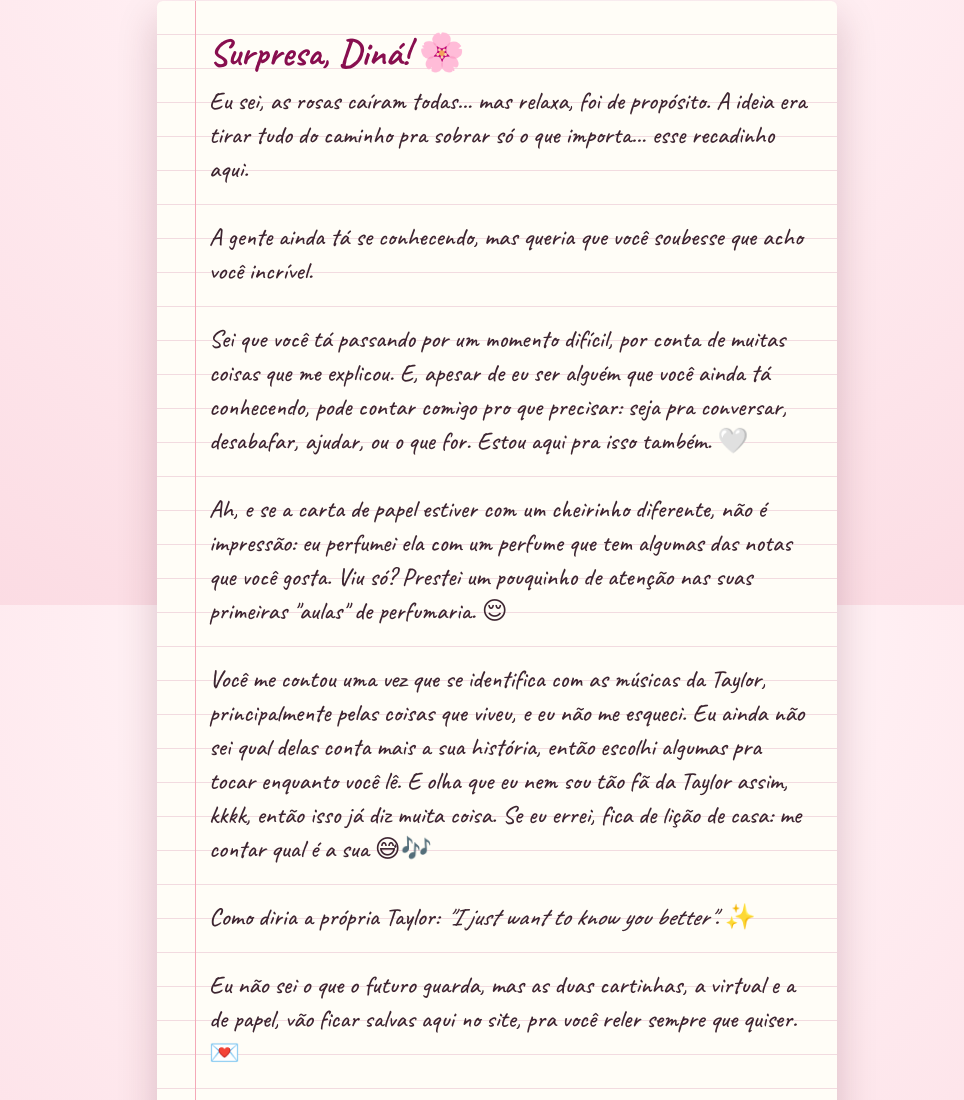
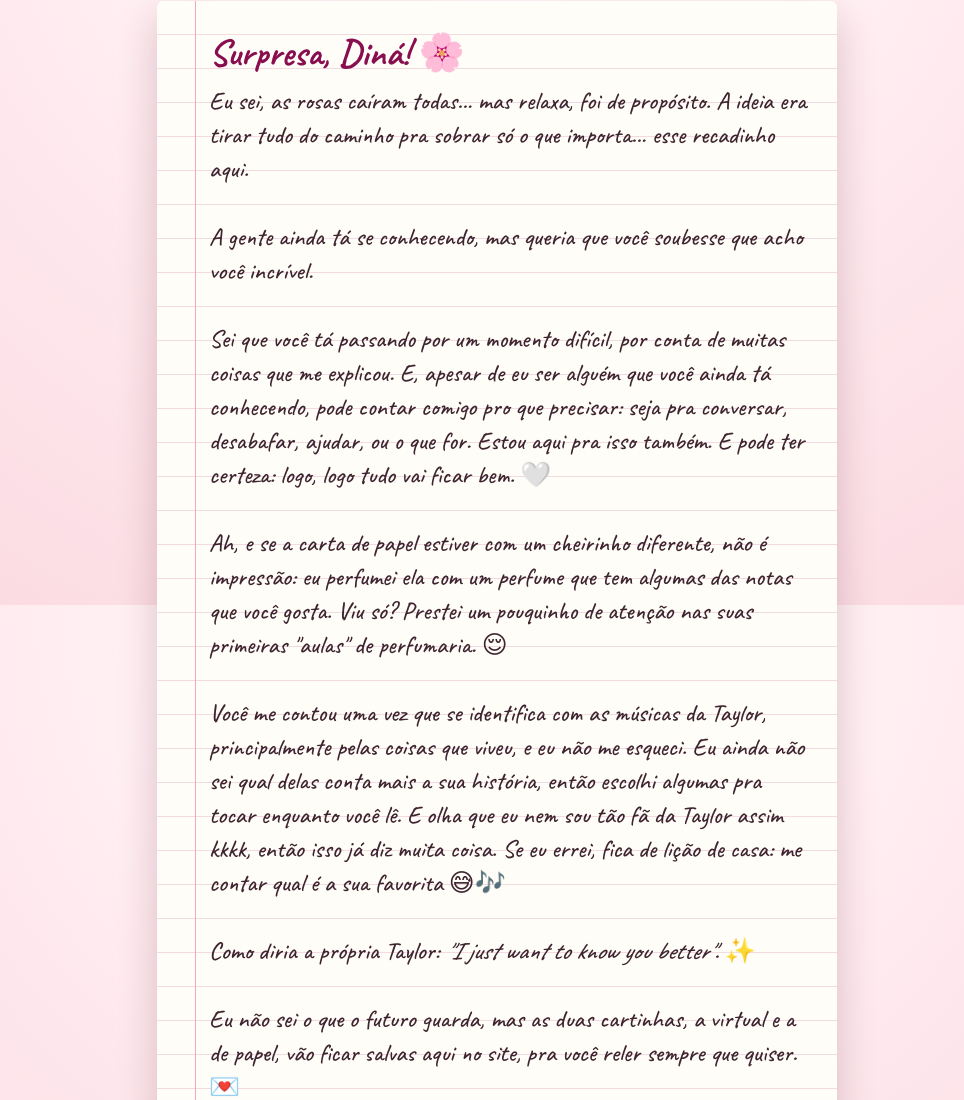
Before and after one commit to NickolasCorrea/portfolio, a plain HTML site: page dina.html in a window 1280 px wide. Shown: the part 195-1295 px from the top of the page, without its empty margins (143-1107 px from the left). Drawn offline with nearby package versions, Linux system fonts and the light colour scheme; a web font is replaced by a local one.

Commit message:
Ultimos ajustes no texto da carta da Dina
Co-Authored-By: Claude Opus 5.5 <noreply@anthropic.com>

```diff
--- a/dina.html
+++ b/dina.html
@@ -440,7 +440,7 @@
 
                 <p>Sei que você tá passando por um momento difícil, por conta de muitas coisas que me explicou. E,
                     apesar de eu ser alguém que você ainda tá conhecendo, pode contar comigo pro que precisar: seja
-                    pra conversar, desabafar, ajudar, ou o que for. Estou aqui pra isso também. 🤍</p>
+                    pra conversar, desabafar, ajudar, ou o que for. Estou aqui pra isso também. E pode ter certeza: logo, logo tudo vai ficar bem. 🤍</p>
 
                 <p>Ah, e se a carta de papel estiver com um cheirinho diferente, não é impressão: eu perfumei ela com
                     um perfume que tem algumas das notas que você gosta. Viu só? Prestei um pouquinho de atenção nas
@@ -448,8 +448,8 @@
 
                 <p>Você me contou uma vez que se identifica com as músicas da Taylor, principalmente pelas coisas que
                     viveu, e eu não me esqueci. Eu ainda não sei qual delas conta mais a sua história, então escolhi
-                    algumas pra tocar enquanto você lê. E olha que eu nem sou tão fã da Taylor assim, kkkk, então
-                    isso já diz muita coisa. Se eu errei, fica de lição de casa: me contar qual é a sua 😅🎶</p>
+                    algumas pra tocar enquanto você lê. E olha que eu nem sou tão fã da Taylor assim kkkk, então
+                    isso já diz muita coisa. Se eu errei, fica de lição de casa: me contar qual é a sua favorita 😅🎶</p>
 
                 <p>Como diria a própria Taylor: <em>"I just want to know you better"</em>. ✨</p>
 
```
Also changed, not shown: dina0.html (+3 -3 lines).
